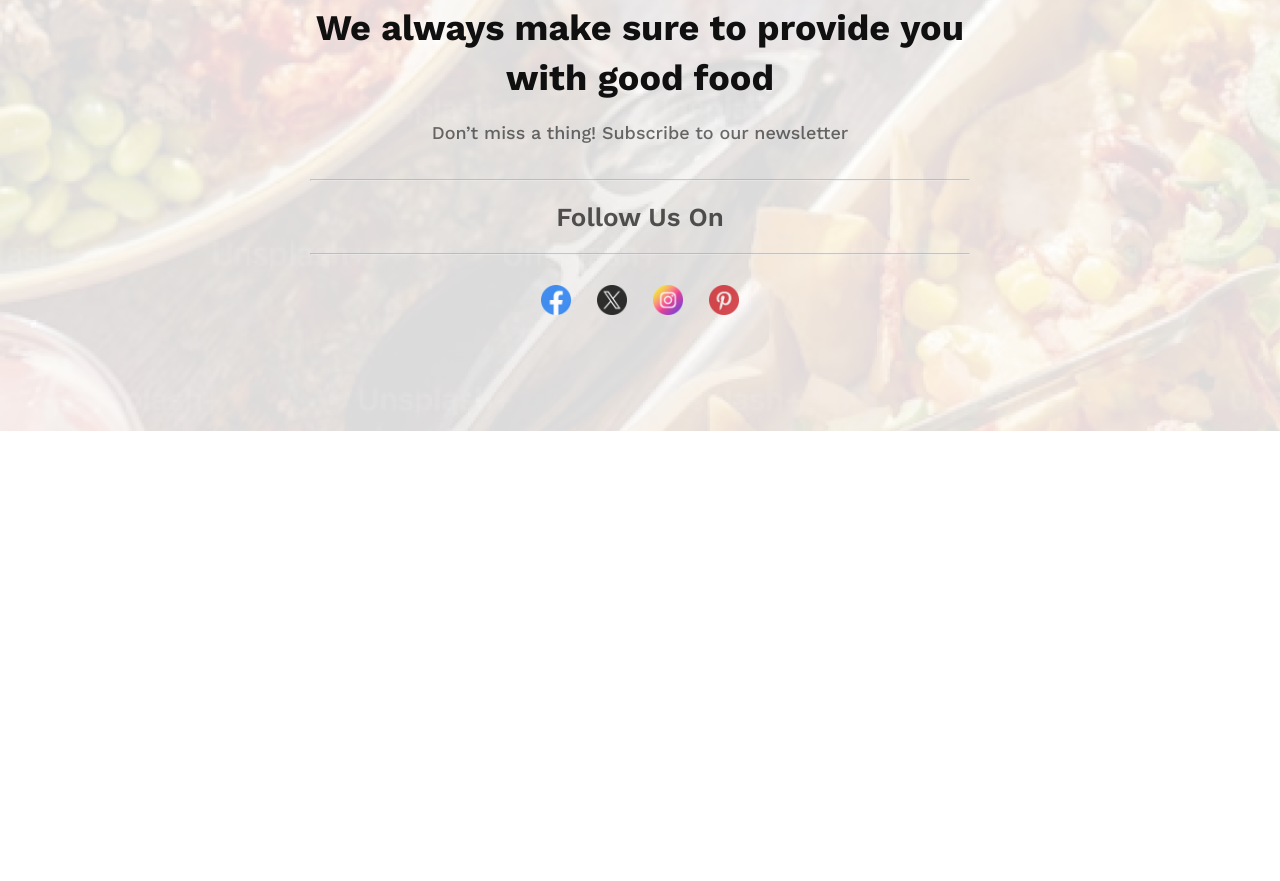
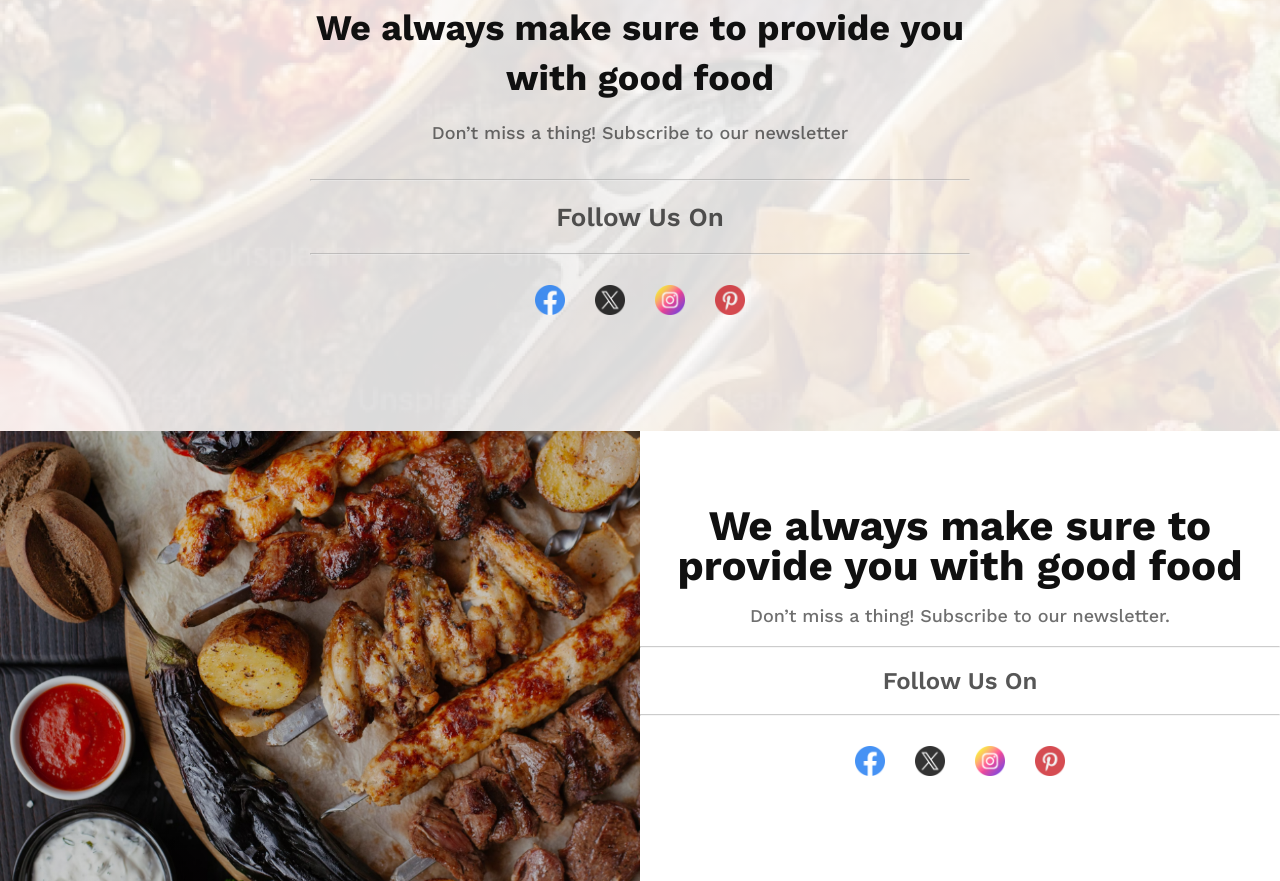
Before and after one commit to fhnsamin/restaurant-website, a plain HTML site: page index.html in a window 1280 px wide. Shown: the part 1676-2557 px from the top of the page. Before the commit the page ends 2107 px from the top, so only its background shows below. Drawn offline with nearby package versions, Linux system fonts and the light colour scheme.

Commit message:
Added About section

```diff
--- a/index.html
+++ b/index.html
@@ -94,6 +94,32 @@
         </div>
     </section>
 
+    <section id="about">
+        <div class="img">
+
+        </div>
+        <div class="text">
+            <div class="container">
+                <div class="title">
+                    <h1>We always make sure to provide you with good food</h1>
+                </div>
+                <div class="subtitle">
+                    <p>Don’t miss a thing! Subscribe to our newsletter.</p>
+                </div>
+                <hr>
+                <div class="follow">Follow Us On</div>
+                <hr>
+                <div class="links">
+                    <img src="./icons/facebook.png" alt="Facebook">
+                    <img src="./icons/twitter.png" alt="Twitter">
+                    <img src="./icons/instagram.png" alt="Instagram">
+                    <img src="./icons/pinterest.png" alt="Pinterest">
+                </div>
+            </div>
+        </div>
+
+    </section>
+
 </body>
 
 </html>
--- a/styles/stylel.css
+++ b/styles/stylel.css
@@ -132,10 +132,6 @@
   margin: 120px auto;
 }
 
-#card-box .info {
-  /* dont know why it was shown */
-}
-
 #card-box .title {
   color: rgb(16, 16, 16);
   font-family: Work Sans;
@@ -225,7 +221,8 @@ hr {
   margin: 30px auto;
   width: 30%;
   display: flex;
-  justify-content: space-between;
+  justify-content: center;
+  gap: 30px;
 }
 #social .links img {
   height: 30px;
@@ -236,6 +233,102 @@ hr {
 }
 
 #social .links img:hover {
+  height: 40px;
+  width: 40px;
   opacity: 1;
   transition: 0.5s ease;
 }
+
+#about {
+  height: 450px;
+  display: flex;
+  gap: 0;
+  margin: 0;
+  padding: 0;
+  font-family: Work Sans;
+}
+
+#about .img {
+  background-image: linear-gradient(
+      0deg,
+      rgba(0, 0, 0, 0.2),
+      rgba(0, 0, 0, 0.2)
+    ),
+    url("../assets/foods.png");
+  width: 50%;
+  background-size: cover;
+  border: none;
+}
+
+#about .text {
+  width: 50%;
+  display: flex;
+  justify-content: center;
+  align-items: center;
+}
+
+#about .text .container {
+  width: 640px;
+  margin: 0;
+}
+
+#about .title {
+  color: rgb(16, 16, 16);
+  font-family: Work Sans;
+  font-size: 28px;
+  font-weight: 700;
+  line-height: 40px;
+  letter-spacing: 0%;
+  text-align: center;
+  display: flex;
+  justify-content: center;
+  margin: 0 auto;
+}
+
+#about .subtitle {
+  color: rgb(16, 16, 16);
+  font-family: Work Sans;
+  font-size: 18px;
+  font-weight: 500;
+  line-height: 20px;
+  letter-spacing: 0%;
+  text-align: center;
+  opacity: 0.6;
+  margin: 20px auto;
+}
+
+#about .follow {
+  color: rgb(16, 16, 16);
+  font-family: Work Sans;
+  font-size: 24px;
+  font-weight: 600;
+  line-height: 30px;
+  letter-spacing: 0%;
+  text-align: center;
+  opacity: 0.7;
+  padding: 18px 0;
+}
+
+#about .links {
+  text-align: center;
+  margin: 30px auto;
+  width: 30%;
+  display: flex;
+  justify-content: center;
+  gap: 30px;
+}
+#about .links img {
+  height: 30px;
+  width: 30px;
+  opacity: 0.8;
+  transition: 0.5s ease;
+  cursor: pointer;
+  position: relative;
+}
+
+#about .links img:hover {
+  /* height: 40px;
+  width: 40px; */
+  opacity: 1;
+  transition: 0.5s ease;
+}
```
